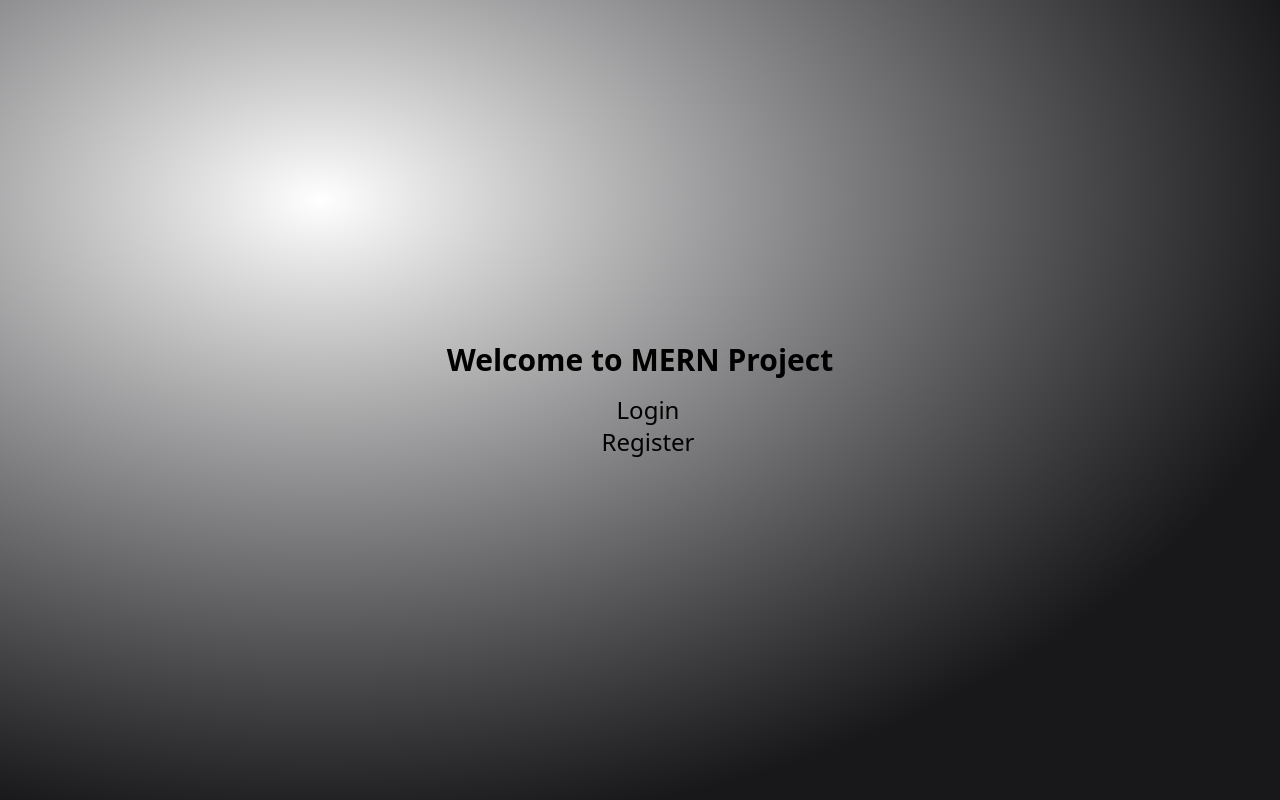
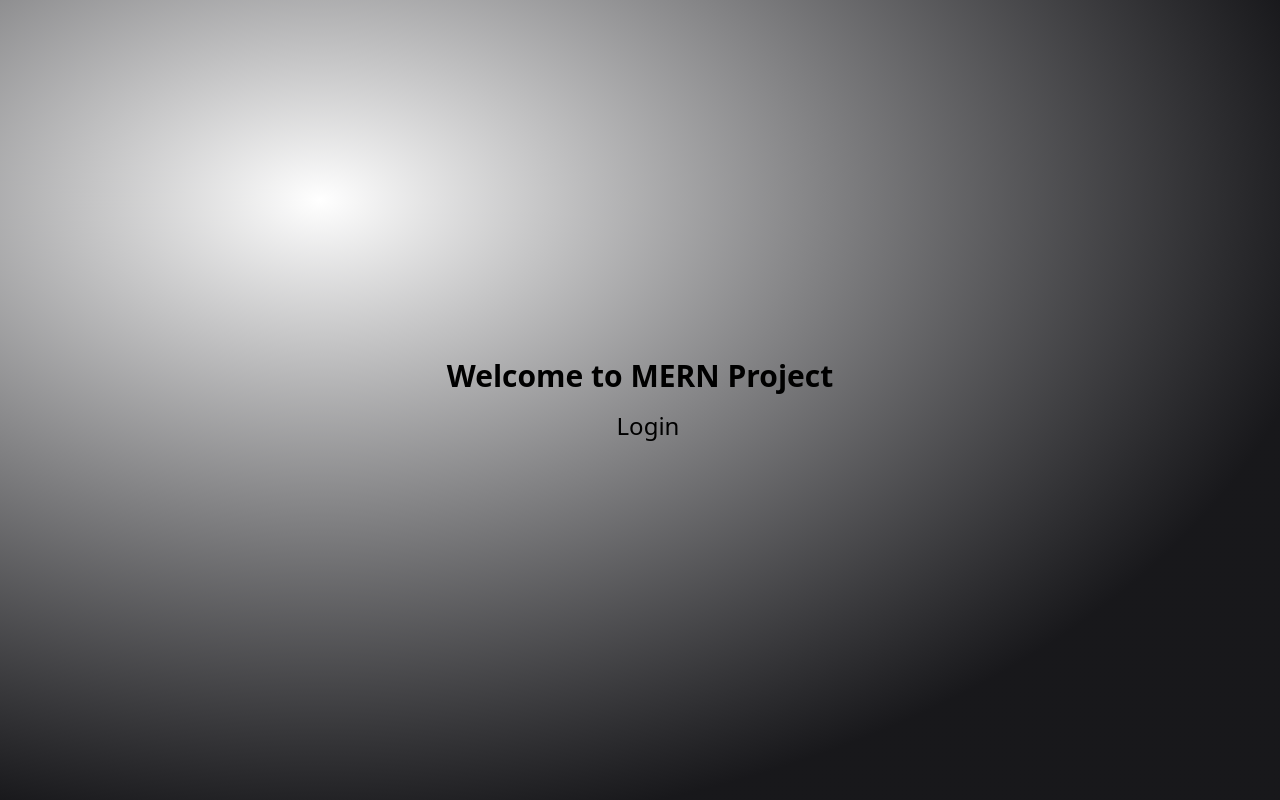
Before and after one commit to Raunit2025/Affiliate, a React (Vite) app in the folder mern_project_1/: page / in a window 1280 px wide. Built offline with nearby package versions, Linux system fonts and the light colour scheme.

Commit message:
serverCreated

```diff
--- a/mern_project_1/src/Home.jsx
+++ b/mern_project_1/src/Home.jsx
@@ -5,7 +5,6 @@ function Home() {
         <div className="min-h-screen flex items-center justify-center flex-col bg-radial-[at_25%_25%] from-white to-zinc-900 to-75%">
             <h1 className="text-3xl font-bold mb-4">Welcome to MERN Project</h1>
             <Link to="/login" className="hover:text-blue-500 text-2xl ml-4 ">Login</Link>
-            <Link to="/register" className="hover:text-blue-500 text-2xl ml-4 ">Register</Link>
         </div>
     );
 }
```
Also changed, not shown: 2 other files (tests, documents, lock files or other folders).
